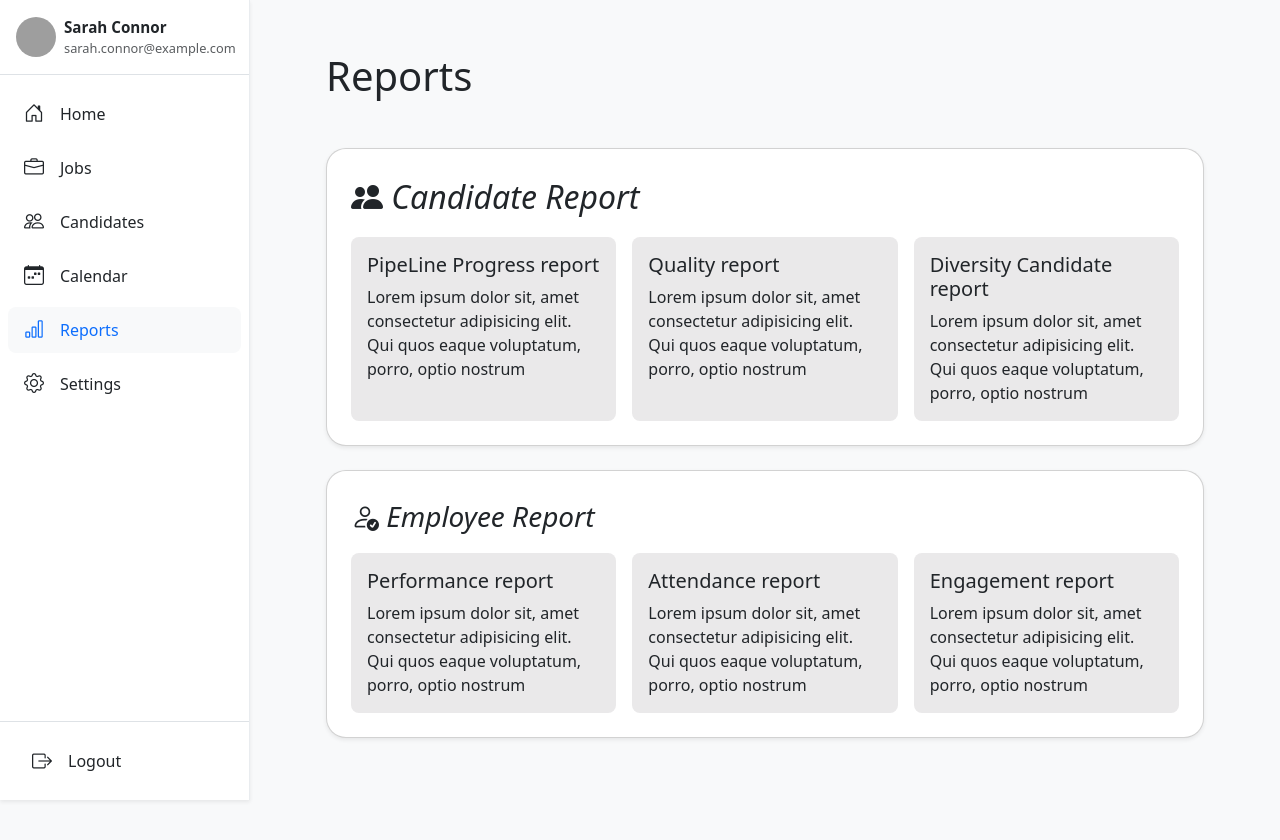
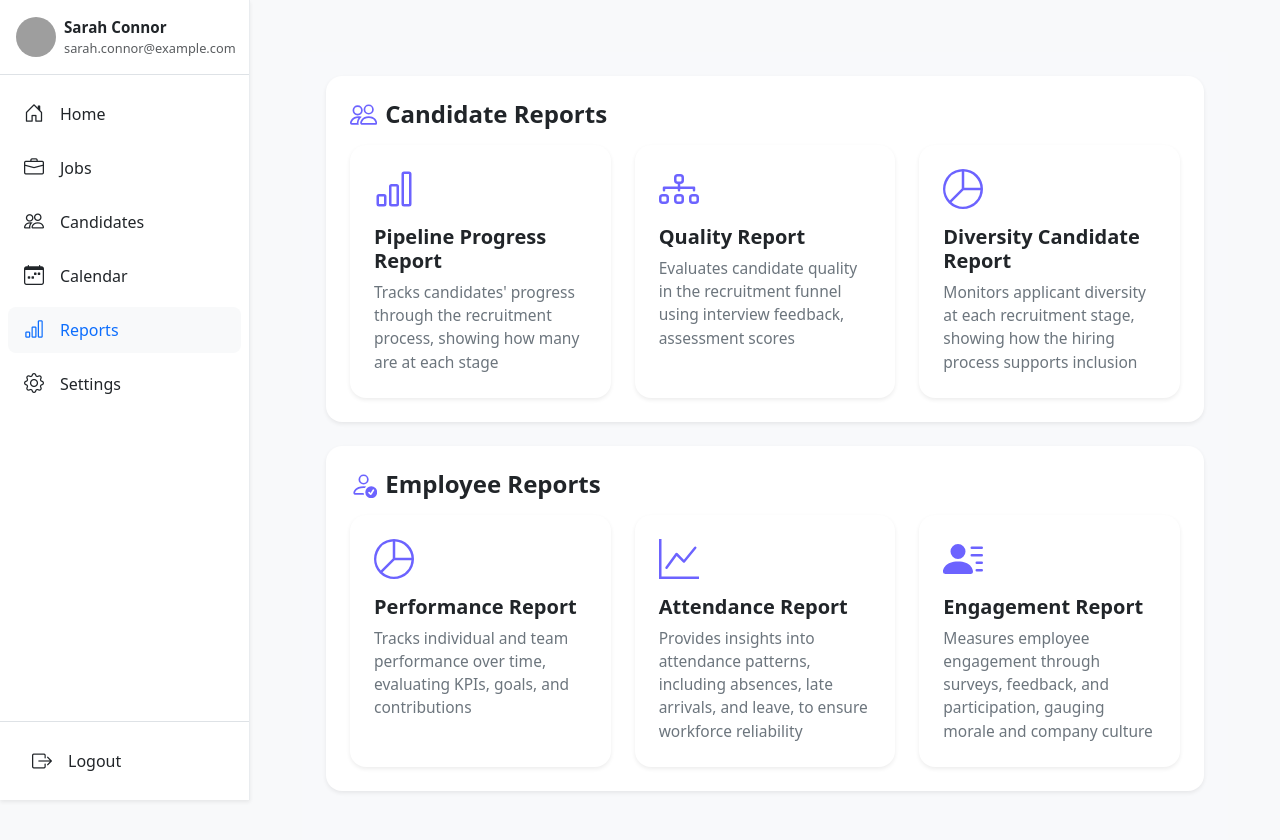
Before and after one commit to Yogeshwaran003/ATS_Project, a React (Vite) app: page /reports in a window 1280 px wide. Shown: the top 840 px of the page. Built offline with nearby package versions, Linux system fonts and the light colour scheme; grey boxes are pictures that could not be loaded.

Commit message:
Fix the all funcation in code

```diff
--- a/src/App.jsx
+++ b/src/App.jsx
@@ -25,6 +25,12 @@ import JobEditPage from './pages/JobEditPage';
 import JobResumesPage from './pages/JobResumesPage';
 import PublicJobDetailsPage from './pages/PublicJobDetailsPage';
 import HomePage from './pages/HomePage';
+import PipeLineReport from './pages/PipeLineReport';
+import QualityReport from './pages/QualityReport';
+import DiversityCandidateReport from './pages/DiversityCandidateReport';
+import PerformanceReport from './pages/PerformanceReport';
+import AttendanceReport from './pages/AttendanceReport';
+import EngagementReport from './pages/EngagementReport';
 
 // Simple auth check (replace with real auth logic)
 // const isAuthenticated = () => !!localStorage.getItem('token');
@@ -71,6 +77,12 @@ function App() {
       <Route path="/candidates" element={<PrivateRoute><ResumesListPage /></PrivateRoute>} />
       <Route path="/calendar" element={<PrivateRoute><InterviewSchedule /></PrivateRoute>} />
       <Route path="/reports" element={<PrivateRoute><Report/></PrivateRoute>} />
+      <Route path="/reports/pipeline" element={<PrivateRoute><PipeLineReport /></PrivateRoute>} />
+      <Route path="/reports/quality" element={<PrivateRoute><QualityReport /></PrivateRoute>} />
+      <Route path="/reports/diversity" element={<PrivateRoute><DiversityCandidateReport /></PrivateRoute>} />
+      <Route path="/reports/performance" element={<PrivateRoute><PerformanceReport /></PrivateRoute>} />
+      <Route path="/reports/attendance" element={<PrivateRoute><AttendanceReport /></PrivateRoute>} />
+      <Route path="/reports/engagement" element={<PrivateRoute><EngagementReport /></PrivateRoute>} />
       <Route path="/settings" element={<PrivateRoute><div className="p-4"><h2>Settings</h2><p>Settings page coming soon.</p></div></PrivateRoute>} />
 
       {/* Fallback route */}
--- /dev/null
+++ b/src/pages/AttendanceReport.jsx
@@ -0,0 +1,10 @@
+import React from 'react';
+
+const AttendanceReport = () => (
+  <div className="container py-5">
+    <h2>Attendance Report</h2>
+    <p>This page will display the attendance report for employees.</p>
+  </div>
+);
+
+export default AttendanceReport;
--- /dev/null
+++ b/src/pages/DiversityCandidateReport.jsx
@@ -0,0 +1,10 @@
+import React from 'react';
+
+const DiversityCandidateReport = () => (
+  <div className="container py-5">
+    <h2>Diversity Candidate Report</h2>
+    <p>This page will display the diversity candidate report.</p>
+  </div>
+);
+
+export default DiversityCandidateReport;
--- /dev/null
+++ b/src/pages/EngagementReport.jsx
@@ -0,0 +1,10 @@
+import React from 'react';
+
+const EngagementReport = () => (
+  <div className="container py-5">
+    <h2>Engagement Report</h2>
+    <p>This page will display the engagement report for employees.</p>
+  </div>
+);
+
+export default EngagementReport;
--- /dev/null
+++ b/src/pages/PerformanceReport.jsx
@@ -0,0 +1,10 @@
+import React from 'react';
+
+const PerformanceReport = () => (
+  <div className="container py-5">
+    <h2>Performance Report</h2>
+    <p>This page will display the performance report for employees.</p>
+  </div>
+);
+
+export default PerformanceReport;
--- /dev/null
+++ b/src/pages/PipeLineReport.jsx
@@ -0,0 +1,10 @@
+import React from 'react';
+
+const PipeLineReport = () => (
+  <div className="container py-5">
+    <h2>Pipeline Progress Report</h2>
+    <p>This page will display the pipeline progress report for candidates.</p>
+  </div>
+);
+
+export default PipeLineReport;
--- /dev/null
+++ b/src/pages/QualityReport.jsx
@@ -0,0 +1,10 @@
+import React from 'react';
+
+const QualityReport = () => (
+  <div className="container py-5">
+    <h2>Quality Report</h2>
+    <p>This page will display the quality report for candidates.</p>
+  </div>
+);
+
+export default QualityReport;
--- a/src/pages/Report.jsx
+++ b/src/pages/Report.jsx
@@ -1,63 +1,100 @@
-import React from 'react'
+import React from 'react';
+import { BsPeople, BsBarChart, BsPieChart, BsGraphUp, BsPersonCheck, BsPersonLinesFill, BsDiagram3 } from 'react-icons/bs';
+import { useNavigate } from 'react-router-dom';
+
+const iconStyle = { fontSize: '2.5rem', marginBottom: '1rem', color: '#6c63ff' };
+
+const cardStyle = {
+  cursor: 'pointer',
+  transition: 'transform 0.15s, box-shadow 0.15s',
+};
 
 const Report = () => {
+  const navigate = useNavigate();
   return (
-    <div className="container-fluid px-3 px-md-4">
-      <h1 className='mb-4 mb-md-5'>Reports</h1>
-
-      <div className='card shadow-sm mb-4 p-3 p-md-4'>
-        <div className='d-flex gap-2 mb-3'>
-          <i className="bi bi-people-fill fs-2"> Candidate Report</i>
+    <div className="container-fluid px-3 px-md-4 py-4" style={{ background: '#f8f9fb', minHeight: '100vh' }}>
+      {/* Candidate Reports */}
+      <div className="card shadow-sm mb-4 p-3 p-md-4 border-0" style={{ borderRadius: '16px' }}>
+        <div className="d-flex align-items-center gap-2 mb-3">
+          <BsPeople style={{ fontSize: '1.7rem', color: '#6c63ff' }} />
+          <h4 className="mb-0 fw-bold">Candidate Reports</h4>
         </div>
-        <div className='row row-cols-1 row-cols-md-2 row-cols-lg-3 g-3'>
-          <div className='col'>
-            <div className='h-100 p-3 rounded-3' style={{backgroundColor:"#eae9ea", cursor:'pointer'}}>
-              <h5>PipeLine Progress report</h5>
-              <p className='mb-0'>Lorem ipsum dolor sit, amet consectetur adipisicing elit. Qui quos eaque voluptatum, porro, optio nostrum</p>
+        <div className="row row-cols-1 row-cols-md-2 row-cols-lg-3 g-4">
+          <div className="col">
+            <div className="h-100 p-4 bg-white rounded-4 shadow-sm report-card" style={cardStyle} onClick={() => navigate('/reports/pipeline')}>
+              <BsBarChart style={iconStyle} />
+              <h5 className="fw-semibold">Pipeline Progress Report</h5>
+              <p className="mb-0 text-secondary" style={{ fontSize: '0.97rem' }}>
+                Tracks candidates' progress through the recruitment process, showing how many are at each stage
+              </p>
             </div>
           </div>
-          <div className='col'>
-            <div className='h-100 p-3 rounded-3' style={{backgroundColor:"#eae9ea", cursor:'pointer'}}>
-              <h5>Quality report</h5>
-              <p className='mb-0'>Lorem ipsum dolor sit, amet consectetur adipisicing elit. Qui quos eaque voluptatum, porro, optio nostrum</p>
+          <div className="col">
+            <div className="h-100 p-4 bg-white rounded-4 shadow-sm report-card" style={cardStyle} onClick={() => navigate('/reports/quality')}>
+              <BsDiagram3 style={iconStyle} />
+              <h5 className="fw-semibold">Quality Report</h5>
+              <p className="mb-0 text-secondary" style={{ fontSize: '0.97rem' }}>
+                Evaluates candidate quality in the recruitment funnel using interview feedback, assessment scores
+              </p>
             </div>
           </div>
-          <div className='col'>
-            <div className='h-100 p-3 rounded-3' style={{backgroundColor:"#eae9ea", cursor:'pointer'}}>
-              <h5>Diversity Candidate report</h5>
-              <p className='mb-0'>Lorem ipsum dolor sit, amet consectetur adipisicing elit. Qui quos eaque voluptatum, porro, optio nostrum</p>
+          <div className="col">
+            <div className="h-100 p-4 bg-white rounded-4 shadow-sm report-card" style={cardStyle} onClick={() => navigate('/reports/diversity')}>
+              <BsPieChart style={iconStyle} />
+              <h5 className="fw-semibold">Diversity Candidate Report</h5>
+              <p className="mb-0 text-secondary" style={{ fontSize: '0.97rem' }}>
+                Monitors applicant diversity at each recruitment stage, showing how the hiring process supports inclusion
+              </p>
             </div>
           </div>
         </div>
       </div>
 
-      <div className='card shadow-sm mb-4 p-3 p-md-4'>
-        <div className='d-flex gap-2 mb-3'>
-          <i className="bi bi-person-check fs-3 mb-0"> Employee Report</i>
+      {/* Employee Reports */}
+      <div className="card shadow-sm mb-4 p-3 p-md-4 border-0" style={{ borderRadius: '16px' }}>
+        <div className="d-flex align-items-center gap-2 mb-3">
+          <BsPersonCheck style={{ fontSize: '1.7rem', color: '#6c63ff' }} />
+          <h4 className="mb-0 fw-bold">Employee Reports</h4>
         </div>
-        <div className='row row-cols-1 row-cols-md-2 row-cols-lg-3 g-3'>
-          <div className='col'>
-            <div className='h-100 p-3 rounded-3' style={{backgroundColor:"#eae9ea", cursor:'pointer'}}>
-              <h5>Performance report</h5>
-              <p className='mb-0'>Lorem ipsum dolor sit, amet consectetur adipisicing elit. Qui quos eaque voluptatum, porro, optio nostrum</p>
+        <div className="row row-cols-1 row-cols-md-2 row-cols-lg-3 g-4">
+          <div className="col">
+            <div className="h-100 p-4 bg-white rounded-4 shadow-sm report-card" style={cardStyle} onClick={() => navigate('/reports/performance')}>
+              <BsPieChart style={iconStyle} />
+              <h5 className="fw-semibold">Performance Report</h5>
+              <p className="mb-0 text-secondary" style={{ fontSize: '0.97rem' }}>
+                Tracks individual and team performance over time, evaluating KPIs, goals, and contributions
+              </p>
             </div>
           </div>
-          <div className='col'>
-            <div className='h-100 p-3 rounded-3' style={{backgroundColor:"#eae9ea", cursor:'pointer'}}>
-              <h5>Attendance report</h5>
-              <p className='mb-0'>Lorem ipsum dolor sit, amet consectetur adipisicing elit. Qui quos eaque voluptatum, porro, optio nostrum</p>
+          <div className="col">
+            <div className="h-100 p-4 bg-white rounded-4 shadow-sm report-card" style={cardStyle} onClick={() => navigate('/reports/attendance')}>
+              <BsGraphUp style={iconStyle} />
+              <h5 className="fw-semibold">Attendance Report</h5>
+              <p className="mb-0 text-secondary" style={{ fontSize: '0.97rem' }}>
+                Provides insights into attendance patterns, including absences, late arrivals, and leave, to ensure workforce reliability
+              </p>
             </div>
           </div>
-          <div className='col'>
-            <div className='h-100 p-3 rounded-3' style={{backgroundColor:"#eae9ea", cursor:'pointer'}}>
-              <h5>Engagement report</h5>
-              <p className='mb-0'>Lorem ipsum dolor sit, amet consectetur adipisicing elit. Qui quos eaque voluptatum, porro, optio nostrum</p>
+          <div className="col">
+            <div className="h-100 p-4 bg-white rounded-4 shadow-sm report-card" style={cardStyle} onClick={() => navigate('/reports/engagement')}>
+              <BsPersonLinesFill style={iconStyle} />
+              <h5 className="fw-semibold">Engagement Report</h5>
+              <p className="mb-0 text-secondary" style={{ fontSize: '0.97rem' }}>
+                Measures employee engagement through surveys, feedback, and participation, gauging morale and company culture
+              </p>
             </div>
           </div>
         </div>
       </div>
+      <style>{`
+        .report-card:hover {
+          transform: scale(1.04);
+          box-shadow: 0 8px 32px rgba(108,99,255,0.12), 0 1.5px 6px rgba(0,0,0,0.04);
+          z-index: 2;
+        }
+      `}</style>
     </div>
-  )
-}
+  );
+};
 
-export default Report
+export default Report;
```
